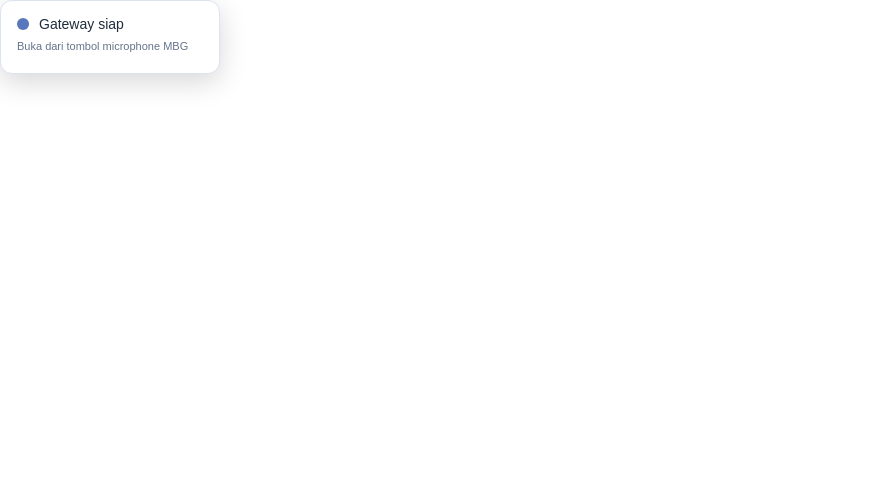
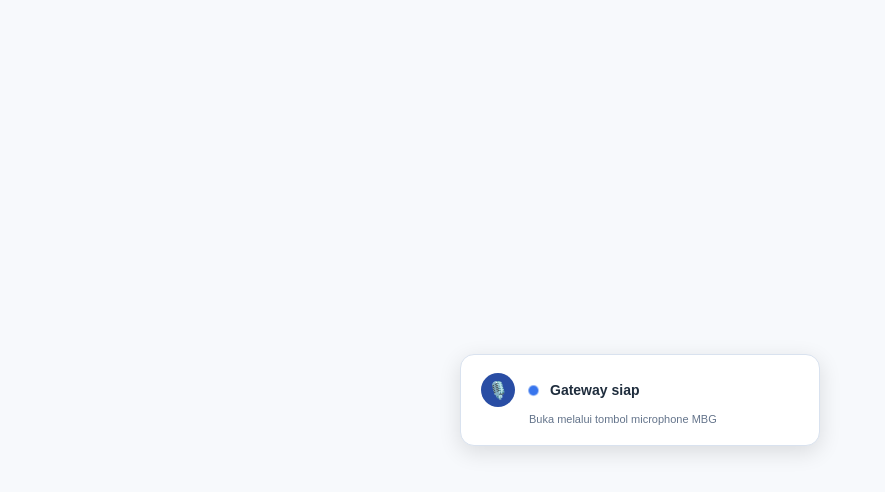
Before and after one commit to SuhendarNFAF/mbg-voice-gateway, a plain HTML site: page index.html in a window 1280 px wide. Shown: the whole page, without its empty margins (0-885 px from the left). Drawn offline with Linux system fonts and the light colour scheme.

Commit message:
Update index.html

```diff
--- a/index.html
+++ b/index.html
@@ -2,47 +2,89 @@
 <html lang="id" translate="no">
 <head>
 <meta charset="UTF-8">
-<meta name="viewport" content="width=device-width, initial-scale=1.0">
+<meta name="viewport" content="width=device-width,initial-scale=1.0">
 <meta name="google" content="notranslate">
-<title>MBG Voice Gateway</title>
+<title>MBG Voice Gateway V7</title>
 <style>
-html,body{margin:0;padding:0;background:transparent}
-body{font-family:Arial,sans-serif}
+  html,body{
+    margin:0;
+    padding:0;
+    width:100%;
+    height:100%;
+    background:#f7f9fc;
+    overflow:hidden;
+    font-family:Arial,sans-serif;
+  }
+  body{
+    display:flex;
+    align-items:center;
+    justify-content:center;
+  }
   #gateway{
-  width:220px;
-  min-height:74px;
+    width:100%;
+    max-width:360px;
+    min-height:92px;
     box-sizing:border-box;
-  margin:0;
-  padding:14px 16px;
+    padding:18px 20px;
     background:#fff;
-  border:1px solid #dbe3ef;
-  border-radius:12px;
-  box-shadow:0 8px 28px rgba(0,0,0,.16);
+    border:1px solid #d9e2ef;
+    border-radius:14px;
+    box-shadow:0 6px 22px rgba(0,0,0,.12);
+  }
+  .row{
+    display:flex;
+    align-items:center;
+    gap:12px;
+  }
+  .mic{
+    width:34px;
+    height:34px;
+    border-radius:50%;
+    display:flex;
+    align-items:center;
+    justify-content:center;
+    background:#294da4;
+    color:#fff;
+    font-size:17px;
+    flex:0 0 auto;
+  }
+  .dot{
+    width:9px;
+    height:9px;
+    border-radius:50%;
+    background:#2f6fed;
+    margin-left:2px;
+    animation:pulse 1.1s infinite;
+    flex:0 0 auto;
+  }
+  #status{
+    font-size:14px;
+    font-weight:600;
     color:#1f2d3d;
+    line-height:1.3;
   }
-.row{display:flex;align-items:center;gap:10px}
-.dot{
-  width:12px;height:12px;border-radius:50%;
-  background:#3157ad;
-  flex:0 0 auto;
-  animation:pulse 1.2s infinite;
+  #hint{
+    margin-top:5px;
+    padding-left:48px;
+    color:#64748b;
+    font-size:11px;
+    line-height:1.35;
   }
-#status{font-size:14px;line-height:1.35}
-#hint{margin-top:6px;color:#64748b;font-size:11px}
   @keyframes pulse{
-  0%,100%{transform:scale(.85);opacity:.55}
-  50%{transform:scale(1.12);opacity:1}
+    0%,100%{opacity:.45;transform:scale(.85)}
+    50%{opacity:1;transform:scale(1.15)}
   }
 </style>
 </head>
 <body translate="no">
-<div id="gateway" aria-live="polite">
+  <main id="gateway" aria-live="polite">
     <div class="row">
-    <span class="dot"></span>
-    <span id="status">Mendengarkan...</span>
+      <span class="mic" aria-hidden="true">🎙️</span>
+      <span class="dot" aria-hidden="true"></span>
+      <span id="status">Menyiapkan...</span>
     </div>
     <div id="hint">Silakan bicara</div>
-</div>
+  </main>
 
 <script>
 (() => {
@@ -54,11 +96,11 @@ body{font-family:Arial,sans-serif}
   let autoSendDone = false;
   let finalTranscript = '';
   let finishTimer = null;
-  let lastText = '';
+  let restartTimer = null;
 
-  function setStatus(text, hint) {
-    statusEl.textContent = String(text || '');
-    hintEl.textContent = String(hint || '');
+  function setStatus(status, hint) {
+    statusEl.textContent = status || '';
+    hintEl.textContent = hint || '';
   }
 
   function hasOpener() {
@@ -66,26 +108,25 @@ body{font-family:Arial,sans-serif}
   }
 
   function closeGateway() {
+    clearTimeout(restartTimer);
+    clearTimeout(finishTimer);
     setTimeout(() => {
       try { window.close(); } catch (e) {}
-    }, 80);
+    }, 100);
   }
 
   function sendToMBG(text) {
     const clean = String(text || '').replace(/\s+/g, ' ').trim();
     if (!clean || autoSendDone || !hasOpener()) return false;
-    if (clean === lastText) return false;
 
     autoSendDone = true;
-    lastText = clean;
-
     try {
       window.opener.postMessage({
-        type:'MBG_VOICE_TRANSCRIPT',
-        source:'voice',
-        text:clean,
-        language:'id-ID',
-        createdAt:new Date().toISOString()
+        type: 'MBG_VOICE_TRANSCRIPT',
+        source: 'voice',
+        text: clean,
+        language: 'id-ID',
+        createdAt: new Date().toISOString()
       }, '*');
 
       setStatus('Pertanyaan diterima', 'Mengirim ke AI...');
@@ -97,21 +138,21 @@ body{font-family:Arial,sans-serif}
     }
   }
 
-  function scheduleFinish() {
+  function scheduleStop() {
     clearTimeout(finishTimer);
     finishTimer = setTimeout(() => {
       if (!isListening || autoSendDone) return;
-      const text = finalTranscript.trim();
-      if (!text) return;
-
+      if (finalTranscript.trim()) {
         try { recognition.stop(); } catch (e) {}
-    }, 1300);
+      }
+    }, 1100);
   }
 
   function createRecognition() {
     const SR = window.SpeechRecognition || window.webkitSpeechRecognition;
+
     if (!SR) {
-      setStatus('Browser tidak mendukung voice', 'Gunakan Chrome/Edge');
+      setStatus('Voice tidak didukung', 'Gunakan Chrome atau Edge');
       return null;
     }
 
@@ -123,7 +164,6 @@ body{font-family:Arial,sans-serif}
 
     r.onstart = () => {
       isListening = true;
-      autoSendDone = false;
       finalTranscript = '';
       setStatus('Mendengarkan...', 'Silakan bicara');
     };
@@ -133,10 +173,9 @@ body{font-family:Arial,sans-serif}
 
       for (let i = event.resultIndex || 0; i < event.results.length; i++) {
         const result = event.results[i];
-        const text = result && result[0]
-          ? String(result[0].transcript || '').trim()
-          : '';
+        if (!result || !result[0]) continue;
 
+        const text = String(result[0].transcript || '').trim();
         if (!text) continue;
 
         if (result.isFinal) {
@@ -152,7 +191,7 @@ body{font-family:Arial,sans-serif}
 
       if (combined) {
         setStatus('Mendengar...', combined);
-        scheduleFinish();
+        scheduleStop();
       }
     };
 
@@ -160,7 +199,6 @@ body{font-family:Arial,sans-serif}
       const err = event && event.error;
 
       if (err === 'no-speech') {
-        // Beri kesempatan recognition untuk tetap aktif.
         return;
       }
 
@@ -184,10 +222,10 @@ body{font-family:Arial,sans-serif}
       }
 
       if (!autoSendDone && hasOpener()) {
-        setStatus('Menunggu suara...', 'Silakan bicara');
-        // Jangan auto-restart terlalu agresif.
-        setTimeout(() => {
-          if (!autoSendDone && !isListening && hasOpener()) startListening();
+        setStatus('Mendengarkan...', 'Silakan bicara');
+        clearTimeout(restartTimer);
+        restartTimer = setTimeout(() => {
+          if (!autoSendDone && !isListening) startListening();
         }, 250);
       }
     };
@@ -202,19 +240,22 @@ body{font-family:Arial,sans-serif}
 
     try {
       recognition.start();
-    } catch (e) {}
+    } catch (e) {
+      // Browser dapat melempar InvalidStateError jika start dipanggil terlalu cepat.
+    }
   }
 
+  // MBG V7 membuka gateway lalu mengirim sinyal mulai.
   window.addEventListener('message', (event) => {
     if (!event.data || event.data.type !== 'MBG_VOICE_START') return;
-    if (!recognition) recognition = createRecognition();
     startListening();
   });
 
   if (!hasOpener()) {
-    setStatus('Gateway siap', 'Buka dari tombol microphone MBG');
+    setStatus('Gateway siap', 'Buka melalui tombol microphone MBG');
   } else {
-    // Dibuka oleh MBG: langsung mencoba mendengar.
+    // Coba mulai otomatis; jika browser menolak tanpa gesture,
+    // pesan MBG_VOICE_START tetap menjadi jalur utama.
     setTimeout(startListening, 180);
   }
 })();
```
Lines whose indentation alone changed are shown as unchanged.
